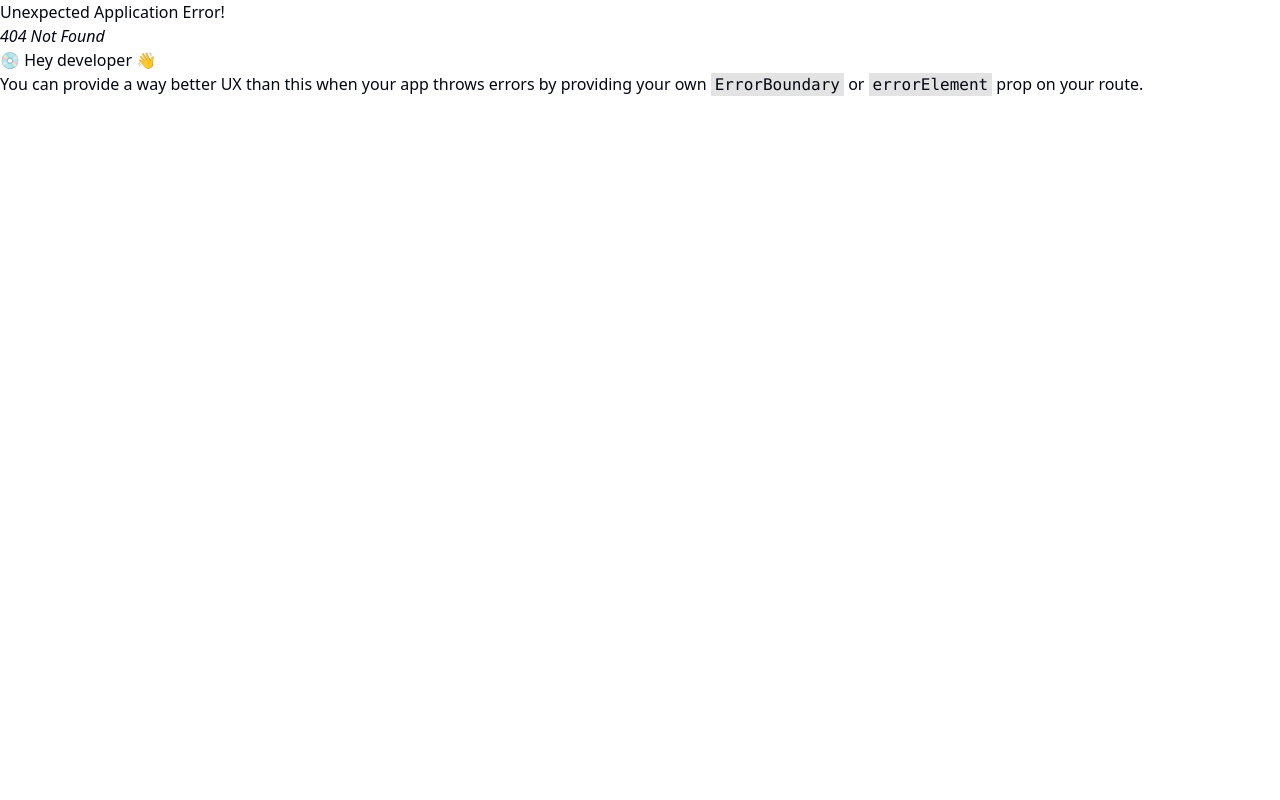
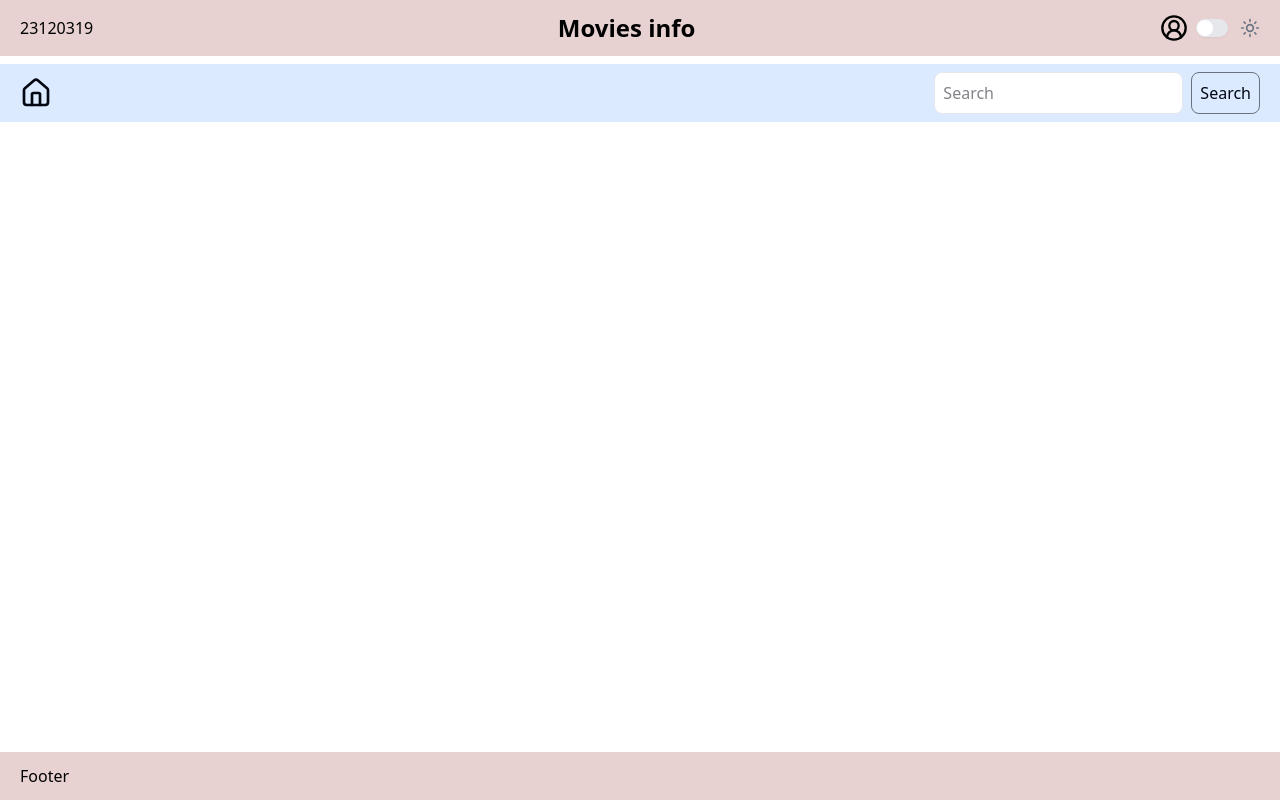
Before and after one commit to tthphat/BTCN02_23120319, a React (Vite) app in the folder btcn02_23120319/: page /user in a window 1280 px wide. Before the commit this address had no page. Built offline with nearby package versions, Linux system fonts and the light colour scheme.

Commit message:
Giao dien co ban voi bo cuc va cac thanh phan yeu cau - Tao User page de hien thi profile, favorite

```diff
--- a/btcn02_23120319/src/components/common/Header.jsx
+++ b/btcn02_23120319/src/components/common/Header.jsx
@@ -1,11 +1,11 @@
 import { DarkModeToggle } from "../theme/ThemeToggle"
 import { CircleUserRound } from "lucide-react"
 import { useAuth } from "@/contexts/AuthContext"
-import { Link } from "react-router-dom"
-
+import { useNavigate } from "react-router-dom"
 
 function Header() {
     const { user } = useAuth();
+    const navigate = useNavigate();
     return (
         <header>
             <div className="w-full flex justify-between items-center px-5 py-3 bg-[var(--header-background)] text-[var(--header-foreground)]">
--- /dev/null
+++ b/btcn02_23120319/src/pages/User.jsx
@@ -0,0 +1,12 @@
+import { useAuth } from "@/contexts/AuthContext";
+
+function User() {
+    const { user } = useAuth();
+    return (
+        <div>
+
+        </div>
+    );
+}
+
+export default User;
--- a/btcn02_23120319/src/routes/router.jsx
+++ b/btcn02_23120319/src/routes/router.jsx
@@ -4,6 +4,7 @@ import AppLayout from "@/layouts/AppLayout";
 import Home from "@/pages/Home.jsx";
 import RegisterPage from "@/pages/RegisterPage.jsx";
 import MovieDetailPage from "@/pages/MovieDetailPage.jsx";
+import User from "@/pages/User.jsx";
 
 export const router = createBrowserRouter([
     {
@@ -13,6 +14,7 @@ export const router = createBrowserRouter([
         children: [
             { path: "/", element: <Home /> },
             { path: "/movies/:id", element: <MovieDetailPage /> },
+            { path: "/user", element: <User /> },
         ],
     },
 
```
